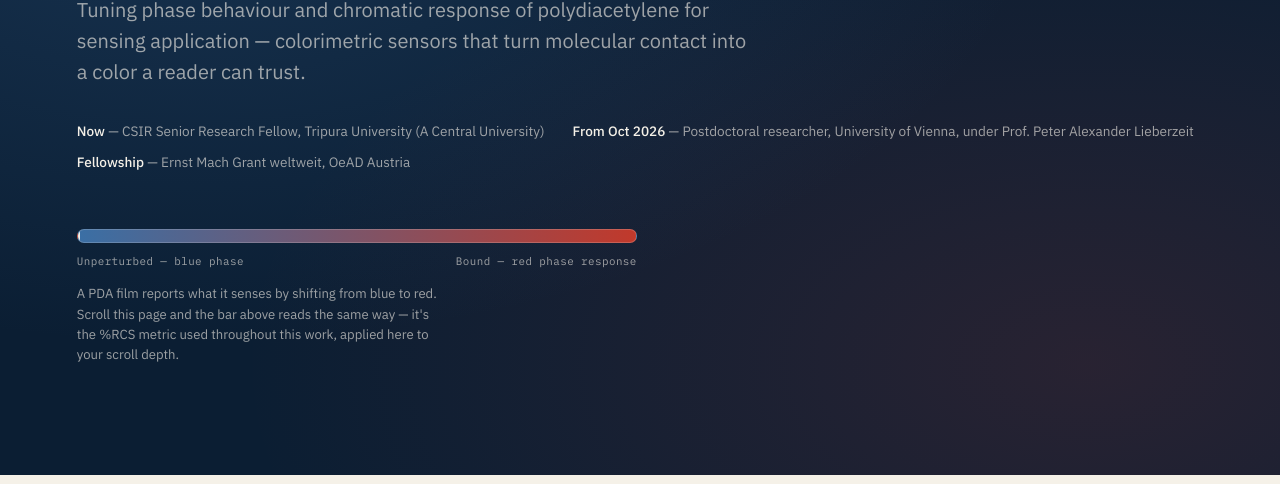
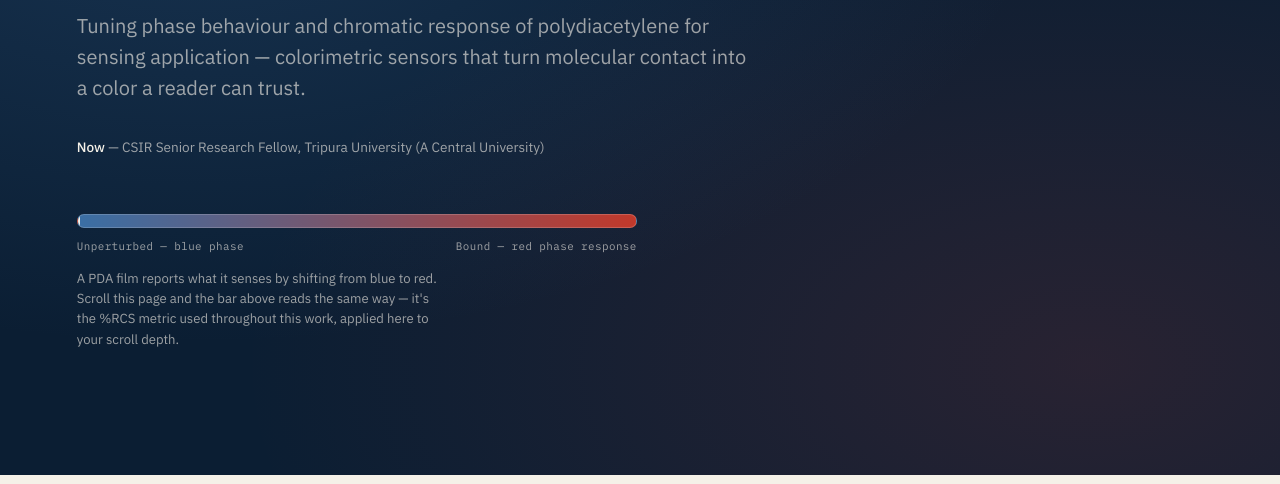
Before and after one commit to shazidulhussain/shazidulhussain.github.io, a plain HTML site: page index.html in a window 1280 px wide. Shown: the part 316-800 px from the top of the page. Drawn offline with Linux system fonts and the light colour scheme.

Commit message:
Update index.html

```diff
--- a/index.html
+++ b/index.html
@@ -222,8 +222,6 @@
   <p class="thesis">Tuning phase behaviour and chromatic response of polydiacetylene for sensing application — colorimetric sensors that turn molecular contact into a color a reader can trust.</p>
   <div class="hero-meta">
     <div><strong>Now</strong> — CSIR Senior Research Fellow, Tripura University (A Central University)</div>
-    <div><strong>From Oct 2026</strong> — Postdoctoral researcher, University of Vienna, under Prof. Peter Alexander Lieberzeit</div>
-    <div><strong>Fellowship</strong> — Ernst Mach Grant weltweit, OeAD Austria</div>
   </div>
 
   <div class="swatch-demo">
```
